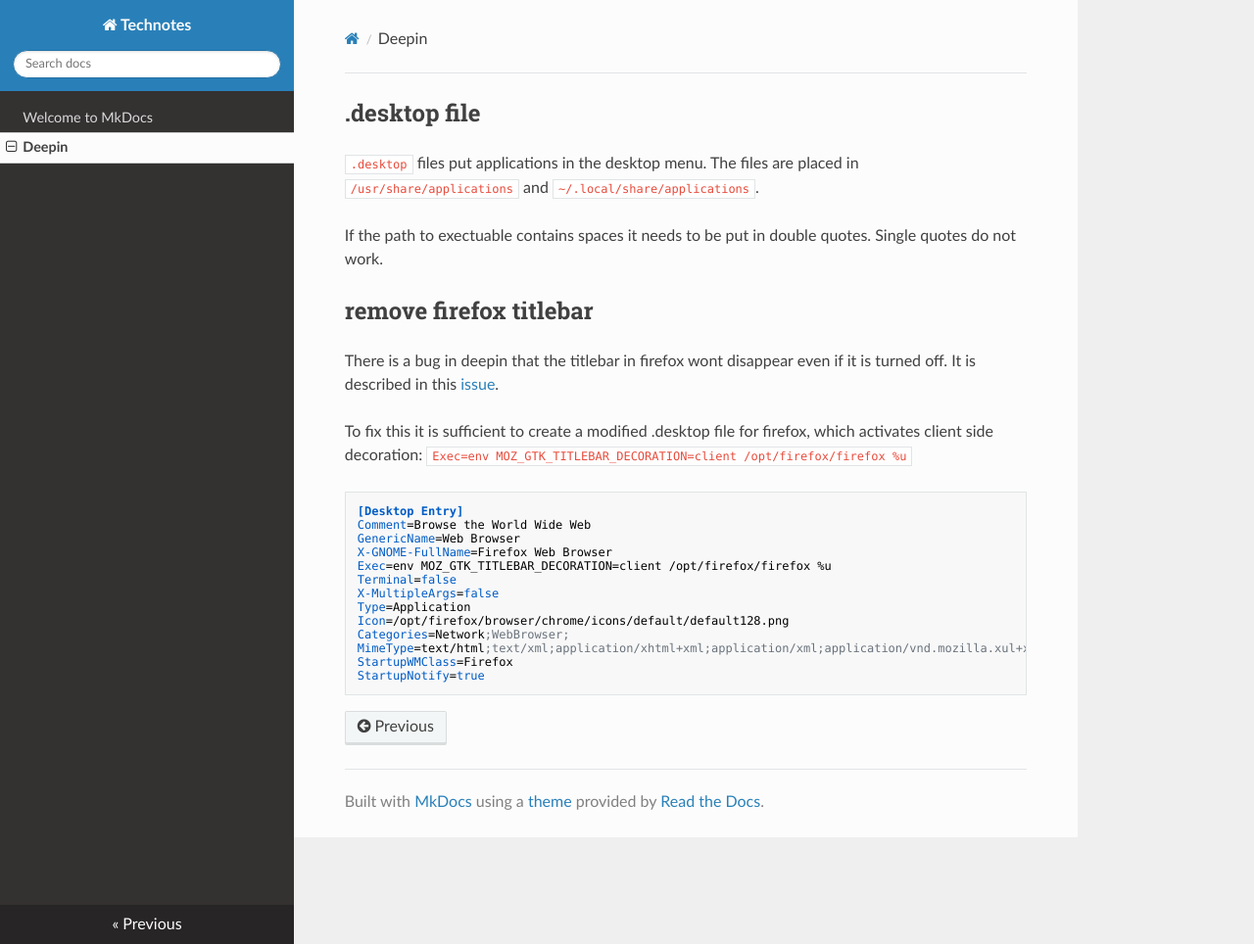
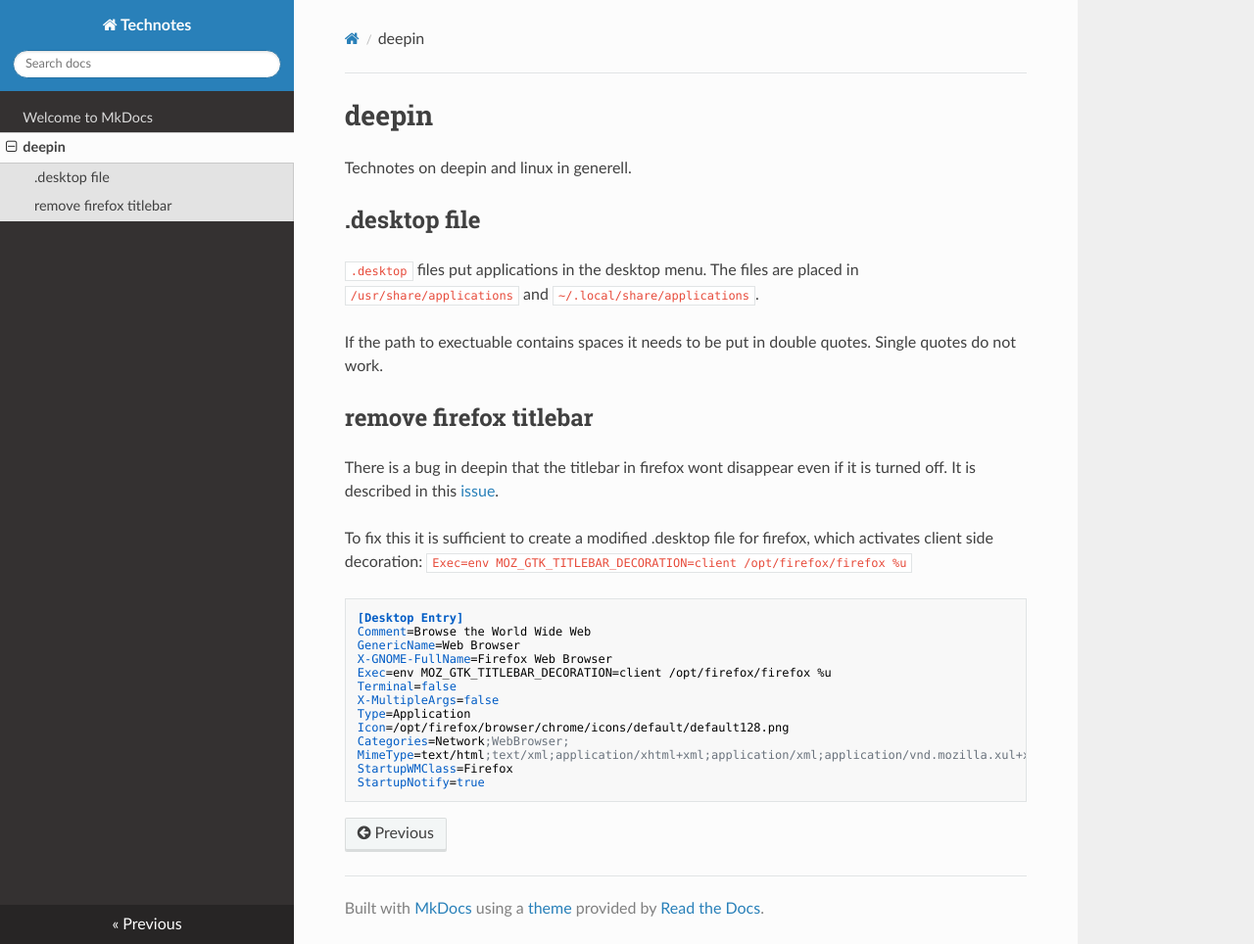
Before and after one commit to organicaudio/useful-code-snippets2, an MkDocs documentation site: the page built from docs/deepin.md, in a window 1280 px wide and 964 px high. Shown: the whole window at 98% size. Built offline with MkDocs 1.6.1, drawn with Linux system fonts in a browser that asks for light colours; nearby versions of some CDN libraries.

Commit message:
add header to deepin

```diff
--- a/docs/deepin.md
+++ b/docs/deepin.md
@@ -1,3 +1,7 @@
+# deepin
+
+Technotes on deepin and linux in generell.
+
 ## .desktop file
 
 ``.desktop`` files put applications in the desktop menu. The files are placed in ``/usr/share/applications`` and ``~/.local/share/applications``.
```
